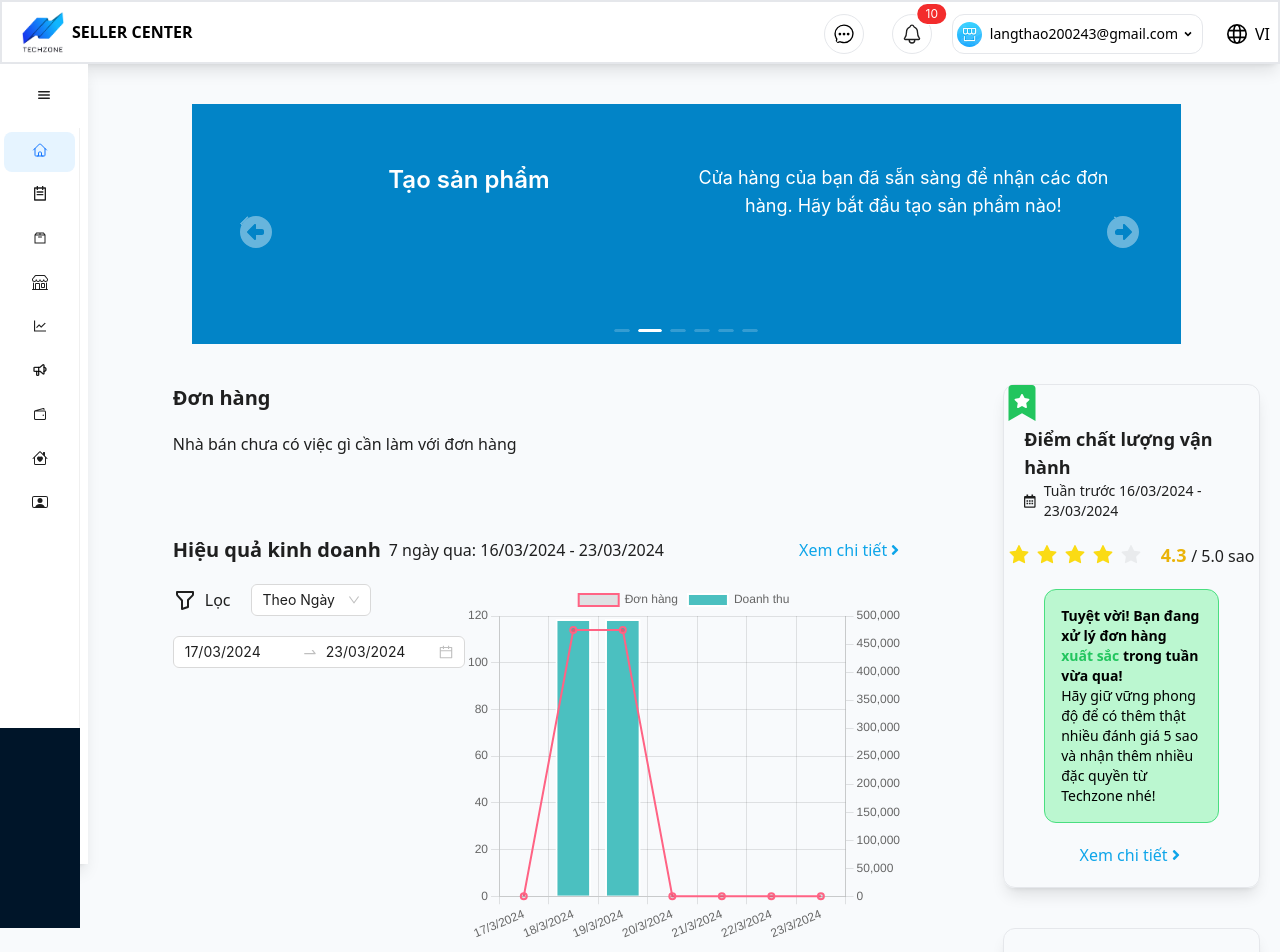
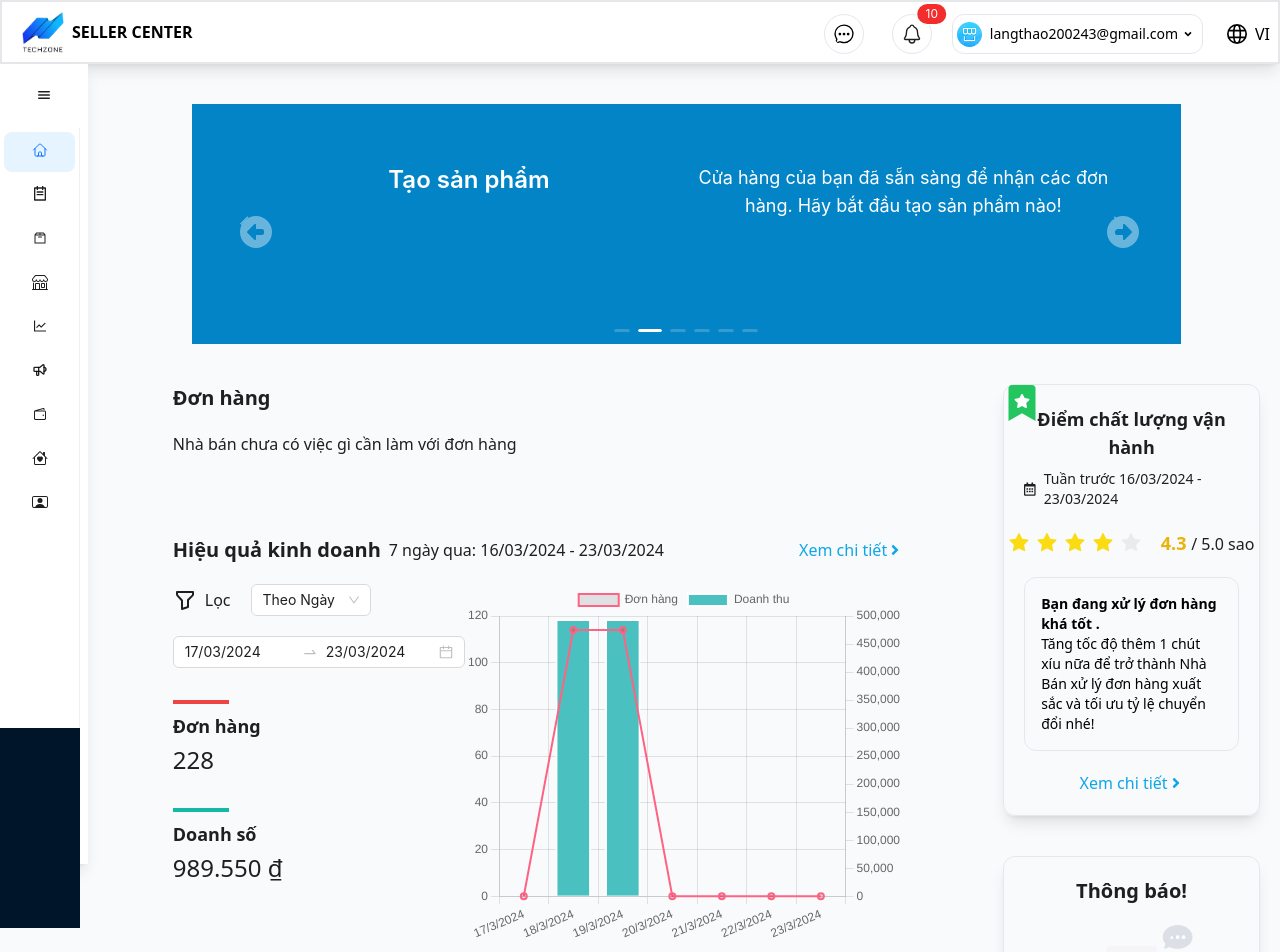
Before and after one commit to AIML-In-Ecommerce/vagoda-seller-center, a Next.js app in the folder techzone-seller/: page /en in a window 1280 px wide. Shown: the top 952 px of the page. Built offline with nearby package versions, Linux system fonts and the light colour scheme.

Commit message:
feat: display total order quantity/revenue

```diff
--- a/techzone-seller/src/component/BusinessEfficiencyChart.tsx
+++ b/techzone-seller/src/component/BusinessEfficiencyChart.tsx
@@ -33,7 +33,9 @@ ChartJS.register(
 
 interface BEChartProps {
     filterBy: string,
-    dateRange: (Date | null)[];
+    dateRange: (Date | null)[],
+    setTotalOrderQuantity: (total: number) => void,
+    setTotalRevenue: (total: number) => void,
 }
 
 interface Product {
@@ -340,6 +342,11 @@ const getTotalPricesInRange = (products: Product[], startDate: Date, endDate: Da
     return totalPrices;
 };
 
+function calculateTotals(array: number[]) {
+    return array.reduce((total, current) => total + current, 0);
+}
+
+
 export function BEChart(props: BEChartProps) {
     // Generate 1000 random products
     const [products, setProducts] = useState<Product[]>([]);
@@ -371,10 +378,12 @@ export function BEChart(props: BEChartProps) {
 
     const quantityData = useMemo(() => {
         const result = getTotalQuantitiesInRange(products, dateFrom, dateTo, filterBy);
+        props.setTotalOrderQuantity(calculateTotals(result));
         return result;
     }, [products, dateFrom, dateTo, filterBy]);
     const revenueData = useMemo(() => {
         const result = getTotalPricesInRange(products, dateFrom, dateTo, filterBy);
+        props.setTotalRevenue(calculateTotals(result));
         return result;
     }, [products, dateFrom, dateTo, filterBy]);
 
--- a/techzone-seller/src/component/HomePage.tsx
+++ b/techzone-seller/src/component/HomePage.tsx
@@ -1,6 +1,6 @@
 "use client";
 import { formatDate, getPreviousWeekDateRange } from "@/utils/DateFormatter"
-import { Rate, Empty, Select, Table, TableColumnsType, Tooltip, DatePicker, DatePickerProps } from "antd"
+import { Rate, Empty, Select, Table, TableColumnsType, Tooltip, DatePicker, DatePickerProps, Divider } from "antd"
 import React, { useEffect, useState } from "react"
 import { FaRegCalendarAlt, FaStar, FaBookmark, FaAngleRight, FaRegQuestionCircle } from "react-icons/fa"
 import { BEChart } from "./BusinessEfficiencyChart"
@@ -10,8 +10,6 @@ import dayjs from 'dayjs';
 import { TbFilter } from "react-icons/tb";
 import { FaCircleLeft, FaCircleRight } from "react-icons/fa6";
 
-
-
 const bannerContent = [
     { title: 'Quản lý đơn hàng', description: "Quản lý đơn hàng dễ dàng và hiệu quả với các công cụ của chúng tôi." },
     { title: 'Tạo sản phẩm', description: "Cửa hàng của bạn đã sẵn sàng để nhận các đơn hàng. Hãy bắt đầu tạo sản phẩm nào!" },
@@ -20,6 +18,69 @@ const bannerContent = [
     { title: 'Xem công cụ khuyến mãi', description: "Tăng doanh số bằng cách sử dụng các công cụ khuyến mãi và quảng cáo." },
     { title: 'Thiết kế gian hàng', description: "Tạo ra một gian hàng độc đáo và chuyên nghiệp để thu hút khách hàng." },
 ];
+
+const qosComment = [
+    {
+        score: [5],
+        rating: "Xuất sắc",
+        ratingColor: "#4CAF50",
+        message: {
+            firstPart: "Tuyệt vời! Bạn đang xử lý đơn hàng",
+            highlightWord: "xuất sắc",
+            secondPart: "trong tuần vừa qua!",
+            content: "Hãy giữ vững phong độ để có thêm thật nhiều đánh giá 5 sao và nhận thêm nhiều đặc quyền từ Techzone nhé!"
+        }
+    },
+    {
+        score: [3, 4],
+        rating: "Tốt",
+        ratingColor: "#FFC107",
+        message: {
+            firstPart: "Bạn đang xử lý đơn hàng",
+            highlightWord: "khá tốt",
+            secondPart: ".",
+            content: "Tăng tốc độ thêm 1 chút xíu nữa để trở thành Nhà Bán xử lý đơn hàng xuất sắc và tối ưu tỷ lệ chuyển đổi nhé!"
+        }
+    },
+    {
+        score: [1, 2],
+        rating: "Chưa tốt",
+        ratingColor: "#F44336",
+        message: {
+            firstPart: "Ôi không… Hiệu suất vận hành của bạn đang",
+            highlightWord: "không ổn",
+            secondPart: ".",
+            content: "Hãy tập trung cải thiện tốc độ xử lý đơn hàng nhé!"
+        }
+    },
+    {
+        score: [0],
+        rating: "Tạm tắt gian hàng",
+        ratingColor: "#FF9800",
+        message: {
+            firstPart: "Rất tiếc! Techzone phải",
+            highlightWord: "tạm tắt gian hàng",
+            secondPart: "trong 7 ngày.",
+            content: "Hãy tham khảo các giải pháp cải thiện điểm số và chất lượng vận hành tại đây để sẵn sàng khi gian hàng mở cửa trở lại nhé!"
+        }
+    },
+    //   {
+    //     score: "Tạm tắt gian hàng (lần 2)",
+    //     rating: "Đây đã là lần thứ 2 bạn đạt điểm vận hành bằng 0!",
+    //     message: {
+    //       firstPart: "Tiki phải tạm tắt gian hàng trong 14 ngày.",
+    //       content: "Lưu ý: Sau 2 lần bị khóa gian do điểm vận hành, lần thứ 3 gian hàng của bạn sẽ bị khóa vĩnh viễn."
+    //     }
+    //   },
+    //   {
+    //     score: "Tạm tắt gian hàng (vĩnh viễn)",
+    //     rating: "Rất tiếc! Tiki phải tắt gian hàng hàng vĩnh viễn.",
+    //     message: {
+    //       firstPart: "Đây đã là lần thứ 3 bạn đạt điểm vận hành bằng 0!",
+    //       content: "Vì vậy, Tiki rất tiếc phải tắt gian hàng vĩnh viễn."
+    //     }
+    //   }
+]
 
 //Operational Efficiency
 interface OEProps {
@@ -165,7 +226,8 @@ const rangeDefaultsForFilter = (filterBy: string): [Dayjs, Dayjs] => {
 export default function HomePage() {
     const [filterValue, setFilterValue] = useState<string>('date');
     const [selectedDates, setSelectedDates] = useState<[Dayjs | null, Dayjs | null]>([dayjs().subtract(6, 'day'), dayjs()]);
-
+    const [totalOrderQuantity, setTotalOrderQuantity] = useState<number>(0);
+    const [totalRevenue, setTotalRevenue] = useState<number>(0);
     const DayjsToDate = (dates: [Dayjs | null, Dayjs | null]) => {
         return dates.map(item => {
             if (item === null) {
@@ -206,18 +268,19 @@ export default function HomePage() {
                 <div className="col-start-1 col-span-4 mx-auto mt-10 w-10/12">
                     <CustomCarousel arrows={true}
                         autoplay={true}
-                        prevArrow={<FaCircleLeft/>}
-                        nextArrow={<FaCircleRight/>}
-                        prevArrowStyles={{
-                            color: 'black',
-                            fontSize: '36px',
-                            lineHeight: '1.5715'
-                        }}
-                        nextArrowStyles={{
-                            color: 'black',
-                            fontSize: '36px',
-                            lineHeight: '1.5715'
-                        }}
+                        prevArrow={<FaCircleLeft />}
+                        nextArrow={<FaCircleRight />}
+                        //does not change anything :(
+                        // prevArrowStyles={{
+                        //     color: 'black',
+                        //     fontSize: '36px',
+                        //     lineHeight: '1.5715'
+                        // }}
+                        // nextArrowStyles={{
+                        //     color: 'black',
+                        //     fontSize: '36px',
+                        //     lineHeight: '1.5715'
+                        // }}
 
                         contents={
                             bannerContent.map((item, key) => {
@@ -241,13 +304,12 @@ export default function HomePage() {
                     <div>Nhà bán chưa có việc gì cần làm với đơn hàng</div>
                 </div>
 
-
                 <div className="col-start-1 lg:col-span-3 col-span-4 mx-10 lg:mx-0 lg:col-start-4 lg:col-span-1 lg:row-span-4 lg:mt-10">
                     {/* <Affix offsetTop={100}> */}
                     <div className="flex flex-col">
                         <div className="border flex flex-col relative mx-5 rounded-xl shadow-lg">
-                            <div className="mt-10 mx-5 font-semibold text-lg">Điểm chất lượng vận hành</div>
-                            <div className="mx-5 flex flex=row gap-2 items-center text-sm">
+                            <div className="mt-10 sm:mt-5 mx-5 sm:text-center font-semibold text-lg">Điểm chất lượng vận hành</div>
+                            <div className="mx-5 sm:mt-2 flex sm:justify-center flex-row gap-2 items-center text-sm">
                                 <FaRegCalendarAlt />
                                 <div>Tuần trước {
                                     getPreviousWeekDateRange()
@@ -255,15 +317,22 @@ export default function HomePage() {
                             </div>
                             <div className="absolute top-2 left-2.5 z-[1] text-white"><FaStar /></div>
                             <div className="absolute top-0 left-0 text-4xl z-[0] text-green-500"><FaBookmark /></div>
-                            <div className="mx-auto my-5 flex gap-5 items-center">
+                            <div className="mx-auto my-5 flex lg:flex-row flex-col gap-5 items-center">
                                 <Rate value={qosScore} count={5} disabled allowHalf />
                                 <div><span className="text-yellow-500 text-lg font-bold">{qosScore} </span>/ 5.0 sao</div>
                             </div>
-                            <div className="bg-green-200 text-black border border-green-400 p-4 mx-10 rounded-xl text-sm mb-5">
-                                <div className="font-semibold">Tuyệt vời! Bạn đang xử lý đơn hàng <span className="font-bold text-green-500">xuất sắc</span> trong tuần vừa qua!</div>
-                                <div>
-                                    Hãy giữ vững phong độ để có thêm thật nhiều đánh giá 5 sao và nhận thêm nhiều đặc quyền từ Techzone nhé!</div>
-                            </div>
+                            {
+                                qosComment.map(item => {
+                                    if (!(item.score.includes(Math.floor(qosScore)))) return null;
+                                    return (<div>
+                                        <div className={`bg-[${item.ratingColor}] text-black border border-[${item.ratingColor}] p-4 lg:mx-5 mx-10 rounded-xl text-sm mb-5`}>
+                                            <div className="font-semibold">{item.message.firstPart} <span className={`font-bold text-[${item.ratingColor}]`}>{item.message.highlightWord}</span> {item.message.secondPart}</div>
+                                            <div className="font-light">
+                                                {item.message.content}</div>
+                                        </div>
+                                    </div>)
+                                })
+                            }
                             <div className="text-sky-500 flex flex-row mx-auto items-center mb-5">
                                 <span>Xem chi tiết</span>
                                 <span><FaAngleRight /></span>
@@ -350,11 +419,28 @@ export default function HomePage() {
                                         />
                                     )}
                                 </div>
-
+                                <div className="flex lg:flex-col flex-row justify-between">
+                                    <div>
+                                        <div className="mt-8 w-14 h-1 bg-red-500"></div>
+                                        <div className="font-semibold mt-2 text-lg">Đơn hàng</div>
+                                        <div className="mt-1 mr-3 font-light text-2xl">{totalOrderQuantity}</div>
+                                    </div>
+                                    <div>
+                                        <div className="mt-3 sm:mt-8 w-14 h-1 bg-teal-500"></div>
+                                        <div className="font-semibold mt-2 text-lg">Doanh số</div>
+                                        <div className="mt-1 mr-3 font-light text-2xl">
+                                            {totalRevenue.toLocaleString('vi-VN',
+                                                { style: 'currency', currency: 'VND' })
+                                            }
+                                        </div>
+                                    </div>
+                                </div>
                             </div>
                             <div className="lg:w-3/5">
                                 <BEChart filterBy={filterValue}
-                                    dateRange={Array.from(DayjsToDate(selectedDates))} />
+                                    dateRange={Array.from(DayjsToDate(selectedDates))}
+                                    setTotalOrderQuantity={setTotalOrderQuantity}
+                                    setTotalRevenue={setTotalRevenue} />
                             </div>
                         </div>
                     </div>
```
